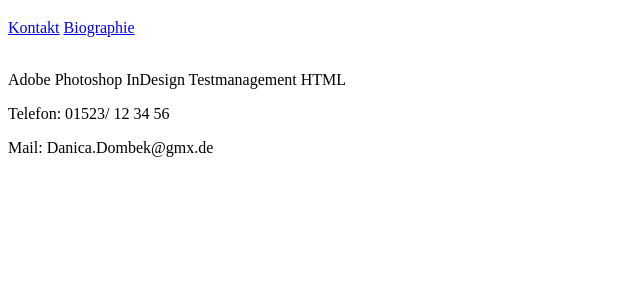
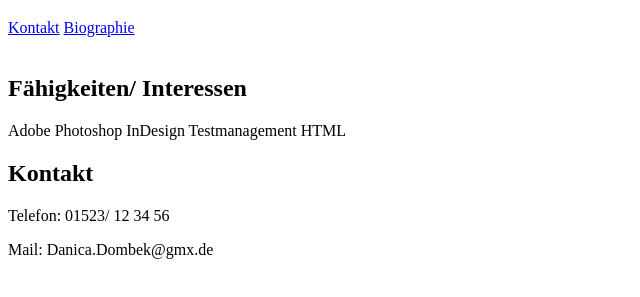
Before and after one commit to danicadombek/personal-website, a plain HTML site: page index.html in a window 1280 px wide. Shown: the part 61-358 px from the top of the page, without its empty margins (0-640 px from the left). Drawn offline with Linux system fonts and the light colour scheme.

Commit message:
Create contact-section

```diff
--- a/index.html
+++ b/index.html
@@ -18,10 +18,12 @@
     <main>
         <section id="private">
         <img src="" alt="">
+        <h2>Fähigkeiten/ Interessen</h2>
         <p>Adobe Photoshop InDesign Testmanagement HTML</p>
         </section>
 
         <sektion id="kontact">
+        <h2>Kontakt</h2>
         <p>Telefon: 01523/ 12 34 56</p>
         <p>Mail: Danica.Dombek@gmx.de</p>
         </sektion>
```
